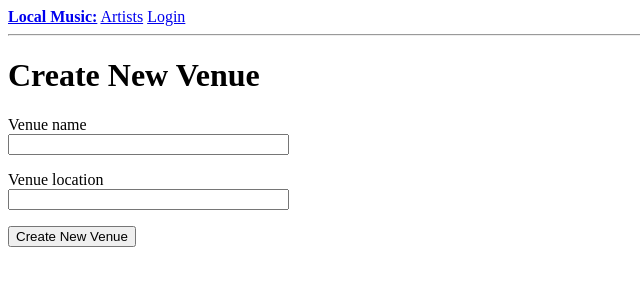
After one commit to AidanTrierweiler/aidan_music_app, a Flask app: page /new_venue in a window 1280 px wide. The commit adds this page. Shown: the top 300 px of the page, without its empty margins (0-640 px from the left). Run offline with Flask 3, Linux system fonts and the light colour scheme; some libraries are stand-ins or nearby versions.

Commit message:
lab 6 done

```diff
--- a/app/__init__.py
+++ b/app/__init__.py
@@ -3,10 +3,12 @@ from config import Config
 from flask_sqlalchemy import SQLAlchemy
 from flask_migrate import Migrate
 from flask_login import LoginManager
+from flask_bootstrap import Bootstrap
 
 
 app = Flask(__name__)
 
+bootstrap = Bootstrap(app)
 app.config.from_object(Config)
 db = SQLAlchemy(app)
 migrate = Migrate(app, db)
--- a/app/forms.py
+++ b/app/forms.py
@@ -1,6 +1,6 @@
 from flask_wtf import FlaskForm
-from wtforms import StringField, PasswordField, BooleanField, SubmitField, \
-    TextAreaField
+from wtforms import StringField, PasswordField, BooleanField, DateField, SubmitField, \
+    TextAreaField, SelectField, SelectMultipleField
 from wtforms.validators import ValidationError, DataRequired, Email, EqualTo, \
     Length
 from app.models import User
@@ -11,6 +11,20 @@ class NewArtistForm(FlaskForm):
     hometown = StringField('Hometown')
     Description = StringField('Description')
     submit = SubmitField('Create New Artist')
+
+
+class NewVenueForm(FlaskForm):
+    venue_name = StringField('Venue name', validators=[DataRequired()])
+    venue_location = StringField('Venue location', validators=[DataRequired()])
+    submit = SubmitField('Create New Venue')
+
+
+class NewEventForm(FlaskForm):
+    name = StringField('Event Name')
+    date = DateField('Date', format='%Y-%m-%d')
+    venue = SelectField('Venue', coerce=int)
+    artists = SelectMultipleField('Artists', coerce=int, choices=[])
+    submit = SubmitField('Create New Event')
 
 
 class LoginForm(FlaskForm):
--- a/app/models.py
+++ b/app/models.py
@@ -19,7 +19,7 @@ class Artist(db.Model):
 class Event(db.Model):
     id = db.Column(db.Integer, primary_key=True)
     name = db.Column(db.String(64), index=True, unique=True, nullable=False)
-    date = db.Column(db.String(64), nullable=False)
+    date = db.Column(db.DateTime, nullable=False)
     venue_id = db.Column(db.Integer, db.ForeignKey('venue.id'))
     a2es = db.relationship('ArtistToEvent', backref='event', lazy='dynamic')
 
--- a/app/routes.py
+++ b/app/routes.py
@@ -1,7 +1,7 @@
 from flask import render_template, redirect, url_for, flash, current_app, request
 from app.models import Artist, Event, Venue, ArtistToEvent, User
 from app import app, db
-from app.forms import NewArtistForm, LoginForm, RegistrationForm, EditProfileForm
+from app.forms import NewArtistForm, LoginForm, RegistrationForm, EditProfileForm, NewVenueForm, NewEventForm
 from datetime import datetime
 from flask_login import login_user, logout_user, current_user, login_required
 from werkzeug.urls import url_parse
@@ -54,6 +54,80 @@ def new_artist():
     return render_template('new_artist.html', form=form)
 
 
+@app.route('/new_venue', methods=['GET', 'POST'])
+def new_venue():
+    form = NewVenueForm()
+
+    if form.validate_on_submit():
+        venue_name = form.venue_name.data
+        venue_location = form.venue_location.data
+
+        existing_venue = Venue.query.filter_by(name=venue_name).first()
+
+        if existing_venue:
+            flash(f"Venue '{venue_name}' already exists in the database.")
+        else:
+            new_venue = Venue(name=venue_name, location=venue_location)
+            db.session.add(new_venue)
+            db.session.commit()
+            flash(f"Venue '{venue_name}' has been created.")
+
+        return redirect(url_for('artists'))
+
+    return render_template('new_venue.html', form=form)
+
+
+# @app.route('/new_event', methods=['GET', 'POST'])
+# def new_event():
+#     form = NewEventForm()
+#
+#     form.venue.choices = [(v.id, v.name) for v in Venue.query.all()]
+#
+#     form.artists.choices = [(a.id, a.name) for a in Artist.query.all()]
+#
+#     if request.method == 'POST' and form.validate_on_submit():
+#
+#         event = Event(
+#             name=form.name.data,
+#             date=form.date.data,
+#             venue_id=form.venue.data,
+#             a2es=[Artist.query.get(artist_id) for artist_id in form.artists.data])
+#         db.session.add(event)
+#         db.session.commit()
+#         return "Event added successfully!"
+#
+#     return render_template('new_event.html', form=form)
+
+@app.route('/new_event', methods=['GET', 'POST'])
+def new_event():
+    form = NewEventForm()
+
+    form.venue.choices = [(v.id, v.name) for v in Venue.query.all()]
+    form.artists.choices = [(a.id, a.name) for a in Artist.query.all()]
+
+    if request.method == 'POST' and form.validate_on_submit():
+        event = Event(
+            name=form.name.data,
+            date=form.date.data,
+            venue_id=form.venue.data,
+        )
+        db.session.add(event)
+
+        for artist_id in form.artists.data:
+            artist = Artist.query.get(artist_id)
+            if artist:
+                event.a2es.append(ArtistToEvent(artist=artist))
+            else:
+                flash("Invalid artist selected")
+
+        db.session.commit()
+        flash(f"Event '{event.name}' has been created.")
+        return redirect(url_for('artists'))
+
+    return render_template('new_event.html', form=form)
+
+
+
 @app.route('/reset_db')
 def reset_db():
     flash("Resetting database: deleting old data and repopulating with dummy data")
@@ -78,13 +152,13 @@ def reset_db():
     db.session.add_all([v1, v2, v3])
     db.session.commit()
 
-    e1 = Event(name="Ozzfest", date="12/4/2023", venue=v2)
-    e2 = Event(name="Knotfest", date="12/10/2023", venue=v1)
-    e3 = Event(name="Rolling loud", date="12/25/2023", venue=v2)
-    e4 = Event(name="Coachella", date="1/4/2024", venue=v3)
-    e5 = Event(name="Extravaganza", date="1/10/2024", venue=v1)
-    e6 = Event(name="Bayfest", date="2/4/2024", venue=v1)
-    e7 = Event(name="Warped Tour", date="4/5/2024", venue=v3)
+    e1 = Event(name="Ozzfest", date=datetime(2024, 3, 3, 12, 0, 0), venue=v2)
+    e2 = Event(name="Knotfest", date=datetime(2024, 3, 3, 10, 0, 0), venue=v1)
+    e3 = Event(name="Rolling loud", date=datetime(2024, 3, 20, 0, 0, 0), venue=v2)
+    e4 = Event(name="Coachella", date=datetime(2024, 4, 2, 10, 0, 0), venue=v3)
+    e5 = Event(name="Extravaganza", date=datetime(2024, 4, 15, 0, 0, 0), venue=v1)
+    e6 = Event(name="Bayfest", date=datetime(2024, 5, 13, 10, 0, 0), venue=v1)
+    e7 = Event(name="Warped Tour", date=datetime(2024, 5, 22, 0, 0, 0), venue=v3)
     db.session.add_all([e1, e2, e3, e4, e5, e6, e7])
     db.session.commit()
 
@@ -159,8 +233,8 @@ def register():
     return render_template('register.html', title='Register', form=form)
 
 
-@app.route('/user/<username>')
-@login_required
-def user(username):
-    user = User.query.filter_by(username=username).first_or_404()
-    return render_template('user.html', user=user)
+# @app.route('/user/<username>')
+# @login_required
+# def user(username):
+#     user = User.query.filter_by(username=username).first_or_404()
+#     return render_template('user.html', user=user)
--- a/app/templates/artist.html
+++ b/app/templates/artist.html
@@ -9,7 +9,7 @@
     <h2>Events:</h2>
     <ol>
     {% for a2es in artist.a2es %}
-        <li>{{ a2es.event.name }}</li>
+        <li>{{ artist.name }} is playing in the {{ a2es.event.name }} event at {{ a2es.event.date.strftime('%B %d, %Y') }}</li>
     {% endfor %}
     </ol>
 
--- a/app/templates/base.html
+++ b/app/templates/base.html
@@ -14,7 +14,9 @@
             {% if current_user.is_anonymous %}
                 <a href="{{ url_for('login') }}">Login</a>
             {% else %}
-                <a href="{{ url_for('user', username=current_user.username) }}">Profile</a>
+{#                <a href="{{ url_for('user', username=current_user.username) }}">Profile</a>#}
+                <a href="{{ url_for("new_venue") }}" }}>New Venue</a>
+                <a href="{{ url_for("new_event") }}" }}>New Event</a>
                 <a href="{{ url_for("new_artist") }}" }}>New Artists</a>
                 <a href="{{ url_for('logout') }}">Logout</a>
             {% endif %}
--- /dev/null
+++ b/app/templates/new_venue.html
@@ -0,0 +1,30 @@
+{% extends "base.html" %}
+
+{% block content %}
+
+    {% if name %}
+
+        <p>{{ name }}</p>
+        <p>{{ location }}</p>
+    {% else %}
+        <h1>Create New Venue</h1>
+    <form action="" method="post" novalidate>
+        {{ form.hidden_tag() }}
+        <p>
+            {{ form.venue_name.label }}<br>
+            {{ form.venue_name(size=32) }}<br>
+            {% for error in form.venue_name.errors %}
+            <span style="color: red;">[{{ error }}]</span>
+            {% endfor %}
+        </p>
+        <p>
+            {{ form.venue_location.label }}<br>
+            {{ form.venue_location(size=32) }}<br>
+            {% for error in form.venue_location.errors %}
+            <span style="color: red;">[{{ error }}]</span>
+            {% endfor %}
+        </p>
+        <p>{{ form.submit() }}</p>
+    </form>
+    {% endif %}
+{% endblock %}
```
Also changed, not shown: app/templates/new_event.html (added, +46 -0 lines), migrations/versions/f31489c7469d_.py (renamed from migrations/versions/af4b94b614d0_.py, +4 -4 lines), app.db.
